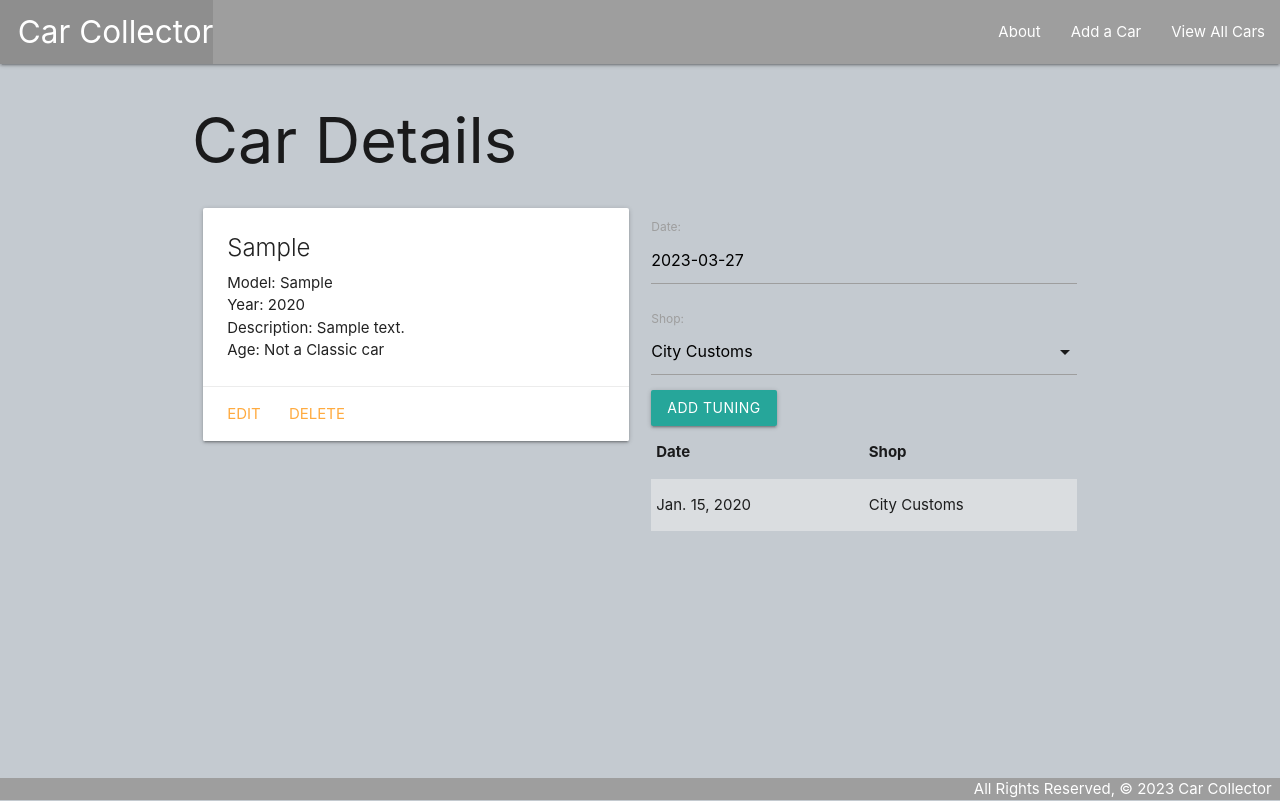
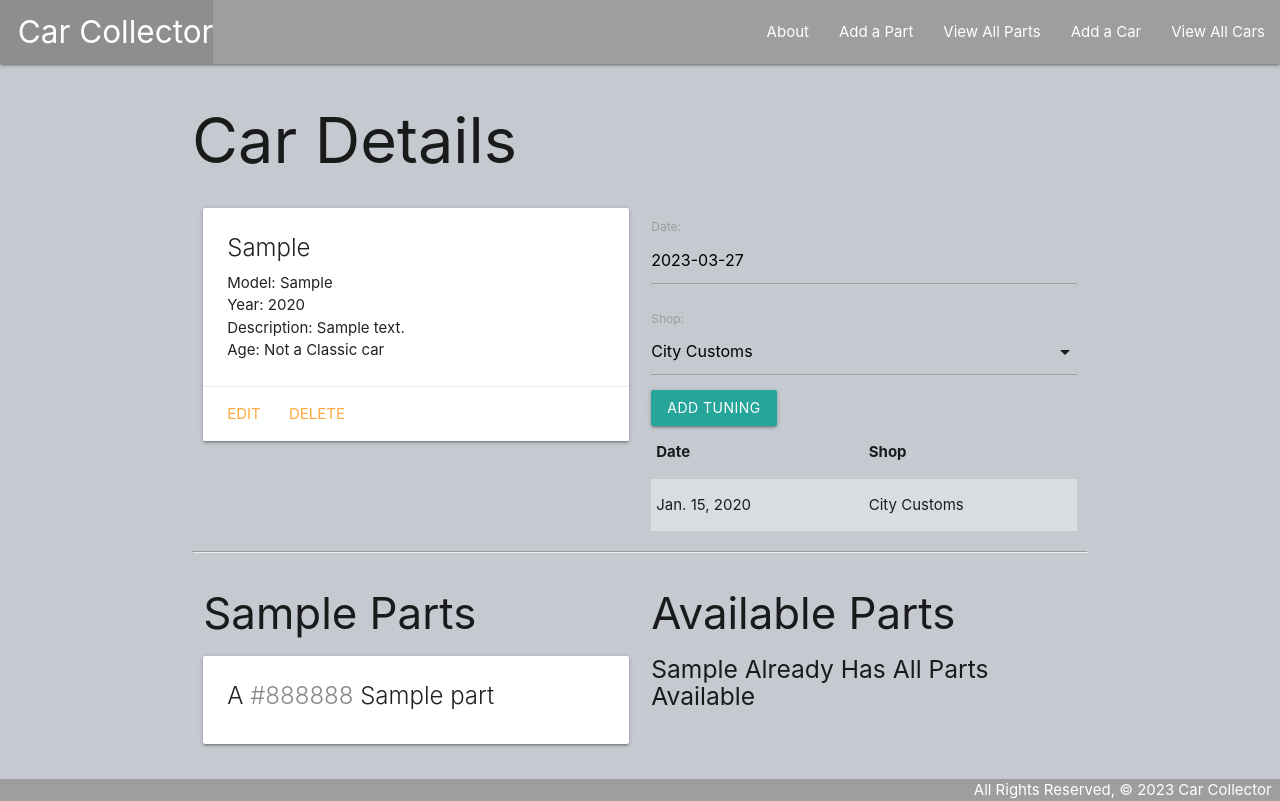
Before and after one commit to Fiyin-T/carcollector, a Django app: page /cars/1/ in a window 1280 px wide. Run offline with Django 4.2, Linux system fonts and the light colour scheme; tables that the repository leaves empty hold one stand-in row (values such as "Sample post").

Commit message:
updated templates

```diff
--- a/main_app/templates/base.html
+++ b/main_app/templates/base.html
@@ -19,6 +19,8 @@
                 </ul>
                 <ul class="right">
                     <li><a href="{% url 'about' %}">About</a></li>
+                    <li><a href="{% url 'parts_create' %}">Add a Part</a></li>
+                    <li><a href="{% url 'parts_index' %}">View All Parts</a></li>
                     <li><a href="{% url 'cars_create' %}">Add a Car</a></li>
                     <li><a href="{% url 'index' %}">View All Cars</a></li>
                 </ul>
--- a/main_app/templates/cars/detail.html
+++ b/main_app/templates/cars/detail.html
@@ -44,7 +44,47 @@
         </table>
     </div>
 </div>
-
+<hr>
+<div class="row">
+    <div class="col s6">
+        <h3>{{ car.make }} Parts</h3>
+        {% if car.parts.count %}
+            {% for part in car.parts.all %}
+            <div class="card">
+                <div class="card-content">
+                    <span class="card-title">
+                        A <span style="color: {{ part.color }}">{{ part.color }}</span> {{ part.name }}
+                    </span>
+                </div>
+            </div>
+            {% endfor %}
+        {% else %}
+            <h5>No Parts :(</h5>
+        {% endif %}
+    </div>
+    <div class="col s6">
+        <h3>Available Parts</h3>
+        {% if parts.count %}
+            {% for part in parts.all %}
+                <div class="card">
+                    <div class="card-content">
+                        <span class="card-title">
+                            A <span style="color: {{ part.color }}">{{ part.color }}</span> {{ part.name }}
+                        </span>
+                    </div>
+                    <div class="card-action">
+                        <form action="{% url 'assoc_part' car.id part.id %}" method="POST">
+                            {% csrf_token %}
+                            <button type="submit" class="btn">Add</button>
+                        </form>
+                    </div>
+                </div>
+            {% endfor %}
+        {% else %}
+            <h5>{{ car.make }} Already Has All Parts Available</h5>
+        {% endif %}
+    </div>
+</div>
 <script>
     let dateEl = document.getElementById('id_date')
     M.Datepicker.init(dateEl, {
```
